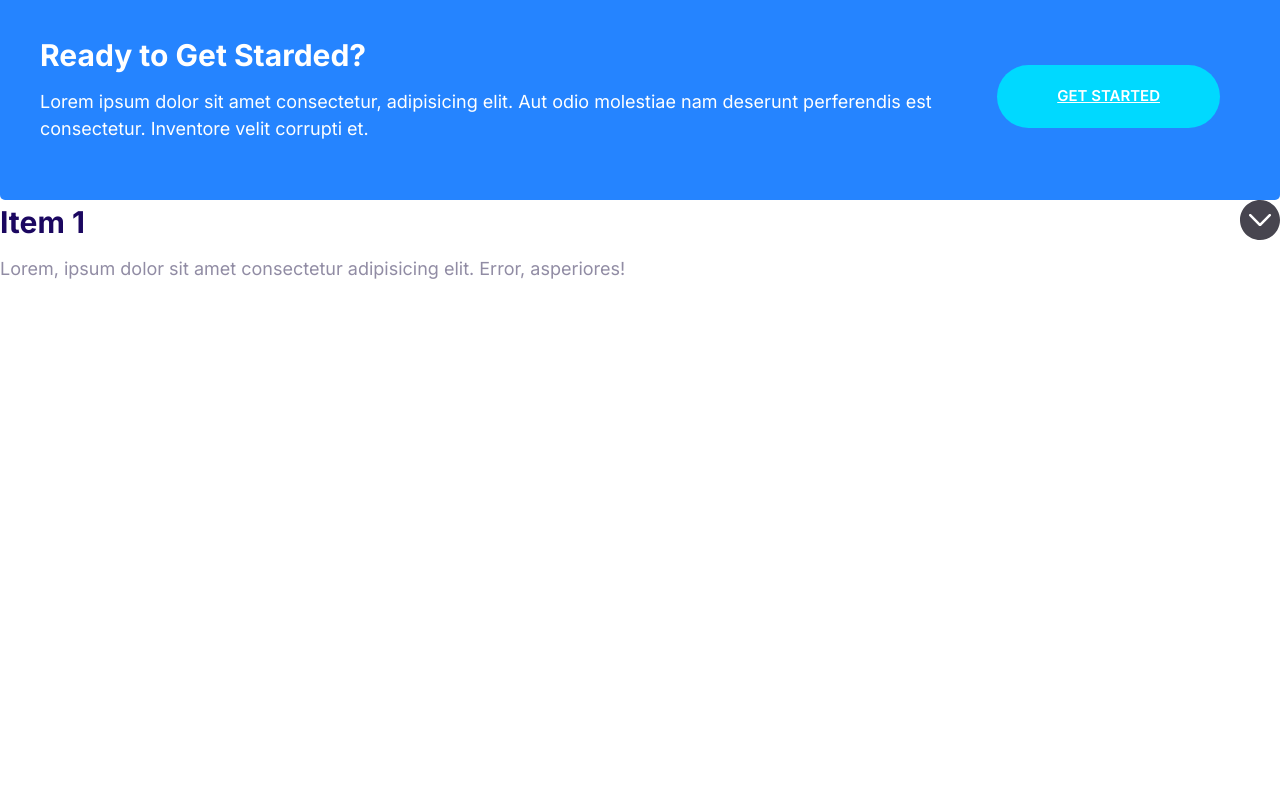
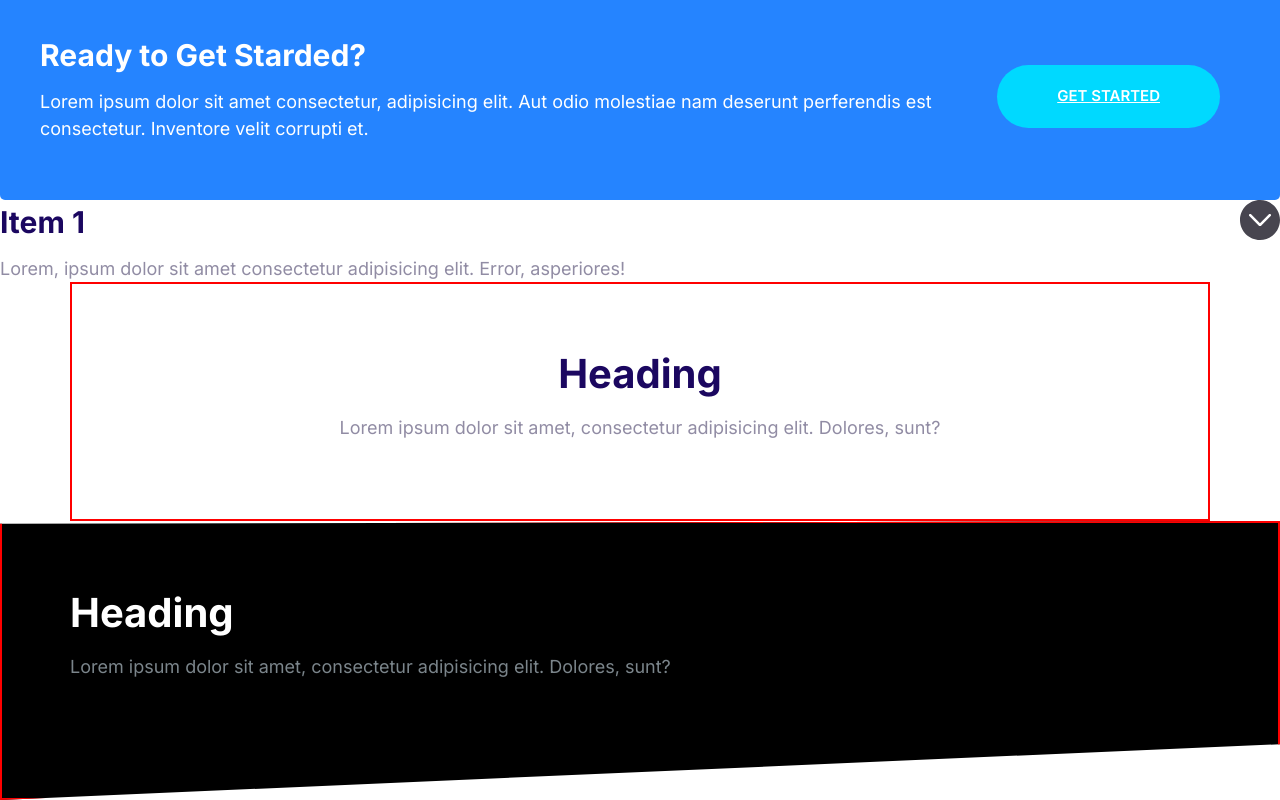
Before and after one commit to xkolumber/moshify, a plain HTML site: page index.html in a window 1280 px wide. Shown: the part 1077-1877 px from the top of the page. Before the commit the page ends 1359 px from the top, so only its background shows below. Drawn offline with Linux system fonts and the light colour scheme.

Commit message:
Making blocks

```diff
--- a/css/styles.css
+++ b/css/styles.css
@@ -479,3 +479,37 @@ font-size: 3rem;
     max-height: 100vh;
     opacity: 100;
 }
+
+
+/*Blocks*/
+.block{
+    --padding-vertical:6rem;
+    padding:var(--padding-vertical) 2rem;
+    border:2px solid red;
+
+}
+.block__header{
+    text-align: center;
+}
+.block__heading{
+    margin-top:0;
+}
+.block--dark{
+    background: #000;
+    color:#7b858b;
+}
+.block--dark .block__heading{
+    color:white;
+}
+.block--skewed-right{
+    padding-bottom:calc(var(--padding-vertical) + 4rem);
+    clip-path:polygon(0% 1%, 100% 0%, 100% 100%, 0% 80%);
+}
+.block--skewed-left{
+    padding-bottom:calc(var(--padding-vertical) + 4rem);
+    clip-path:polygon(0% 1%, 100% 0%, 100% 80%, 0% 100%);
+}
+.container{
+    max-width: 1140px;
+    margin:0 auto;
+}
--- a/index.html
+++ b/index.html
@@ -110,6 +110,24 @@
         asperiores!
       </div>
     </div>
+    <section class="block container">
+      <header class="block__header">
+        <h2 class="block__heading">Heading</h2>
+        <p>
+          Lorem ipsum dolor sit amet, consectetur adipisicing elit. Dolores,
+          sunt?
+        </p>
+      </header>
+    </section>
+    <section class="block block--dark block--skewed-left">
+      <div class="container">
+        <h2 class="block__heading">Heading</h2>
+        <p>
+          Lorem ipsum dolor sit amet, consectetur adipisicing elit. Dolores,
+          sunt?
+        </p>
+      </div>
+    </section>
     <script src="js/main.js"></script>
   </body>
 </html>
```
Also changed, not shown: components/blocks.html (added, +16 -0 lines).
